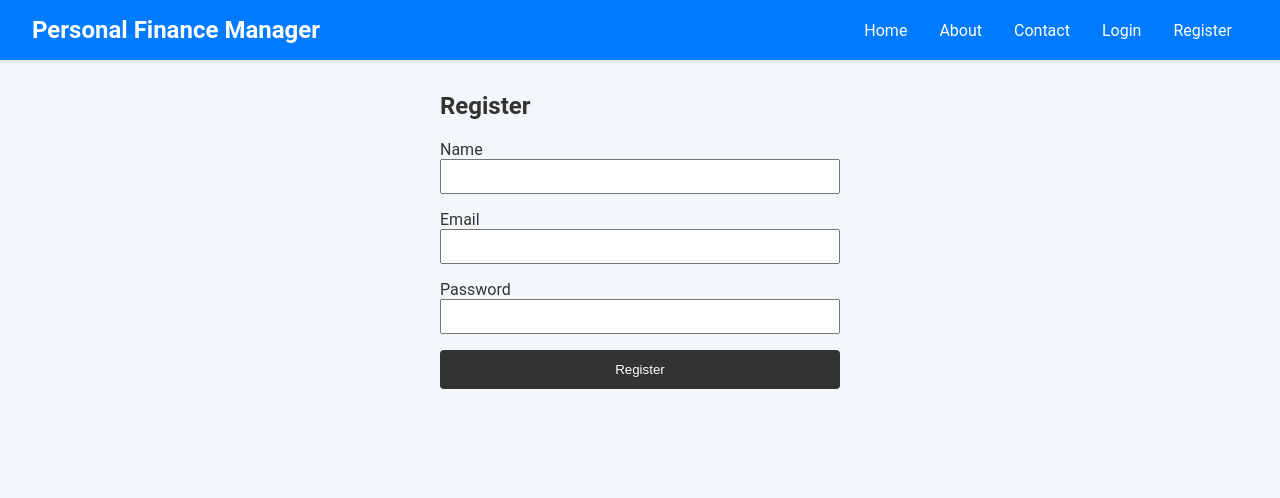
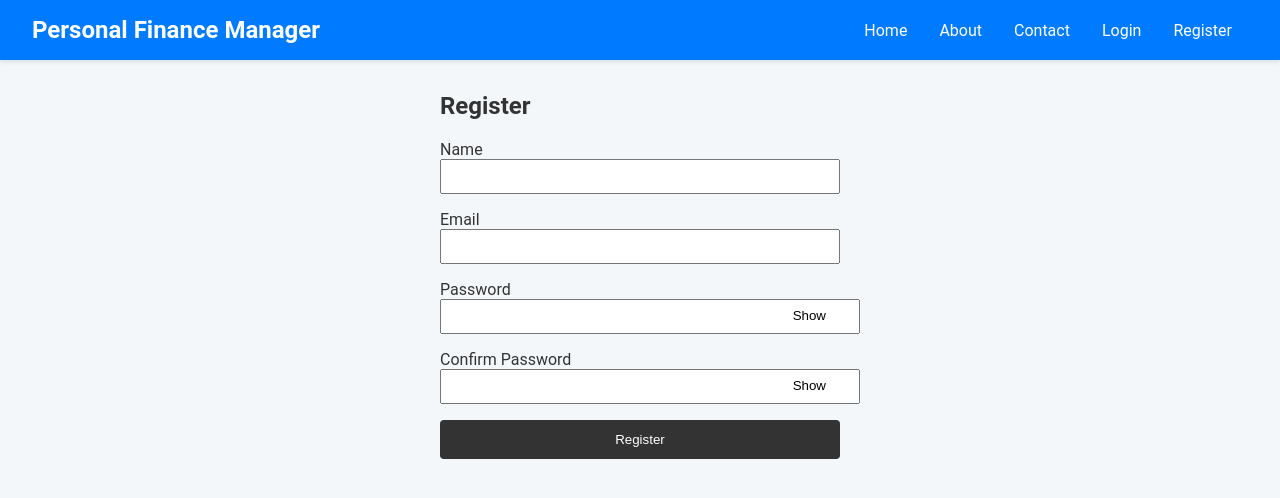
Before and after one commit to TheVish04/Personal-Finance-Manager, a React (Create React App) app in the folder frontend/: page /register in a window 1280 px wide. Shown: the top 498 px of the page. Built offline with nearby package versions, Linux system fonts and the light colour scheme.

Commit message:
adding files

```diff
--- a/frontend/src/pages/Register.jsx
+++ b/frontend/src/pages/Register.jsx
@@ -4,9 +4,17 @@
 import { useNavigate } from 'react-router-dom';
 
 function Register({ onRegisterSuccess }) {
+  // Existing states
   const [name, setName] = useState('');
   const [email, setEmail] = useState('');
   const [password, setPassword] = useState('');
+
+  // NEW: Confirm password and toggles for show/hide
+  const [confirmPassword, setConfirmPassword] = useState('');
+  const [showPassword, setShowPassword] = useState(false);
+  const [showConfirmPassword, setShowConfirmPassword] = useState(false);
+
+  // Existing code
   const navigate = useNavigate();
   const API_URL = process.env.REACT_APP_API_URL;
 
@@ -16,6 +24,13 @@
   const handleSubmit = async (e) => {
     e.preventDefault();
 
+    // Check if passwords match (NEW)
+    if (password !== confirmPassword) {
+      alert('Passwords do not match.');
+      return;
+    }
+
+    // Existing checks
     if (!emailRegex.test(email)) {
       alert('Please enter a valid email address.');
       return;
@@ -43,6 +58,8 @@
   return (
     <div style={{ maxWidth: '400px', margin: '2rem auto' }}>
       <h2>Register</h2>
+
+      {/* Existing form code */}
       <form onSubmit={handleSubmit} style={{ display: 'flex', flexDirection: 'column' }}>
         <label>Name</label>
         <input
@@ -63,14 +80,58 @@
         />
 
         <label>Password</label>
-        <input
-          type="password"
-          value={password}
-          onChange={(e) => setPassword(e.target.value)}
-          required
-          style={{ marginBottom: '1rem', padding: '0.5rem' }}
-        />
+        {/* Wrap password input in a relative container for the toggle button */}
+        <div style={{ position: 'relative', marginBottom: '1rem' }}>
+          <input
+            type={showPassword ? 'text' : 'password'}  // Show/hide
+            value={password}
+            onChange={(e) => setPassword(e.target.value)}
+            required
+            style={{ padding: '0.5rem', width: '100%' }}
+          />
+          <button
+            type="button"
+            onClick={() => setShowPassword(!showPassword)}
+            style={{
+              position: 'absolute',
+              right: '0.5rem',
+              top: '0.5rem',
+              background: 'none',
+              border: 'none',
+              cursor: 'pointer',
+            }}
+          >
+            {showPassword ? 'Hide' : 'Show'}
+          </button>
+        </div>
 
+        {/* NEW: Confirm Password field */}
+        <label>Confirm Password</label>
+        <div style={{ position: 'relative', marginBottom: '1rem' }}>
+          <input
+            type={showConfirmPassword ? 'text' : 'password'}
+            value={confirmPassword}
+            onChange={(e) => setConfirmPassword(e.target.value)}
+            required
+            style={{ padding: '0.5rem', width: '100%' }}
+          />
+          <button
+            type="button"
+            onClick={() => setShowConfirmPassword(!showConfirmPassword)}
+            style={{
+              position: 'absolute',
+              right: '0.5rem',
+              top: '0.5rem',
+              background: 'none',
+              border: 'none',
+              cursor: 'pointer',
+            }}
+          >
+            {showConfirmPassword ? 'Hide' : 'Show'}
+          </button>
+        </div>
+
+        {/* Existing Register button */}
         <button
           type="submit"
           style={{
```
